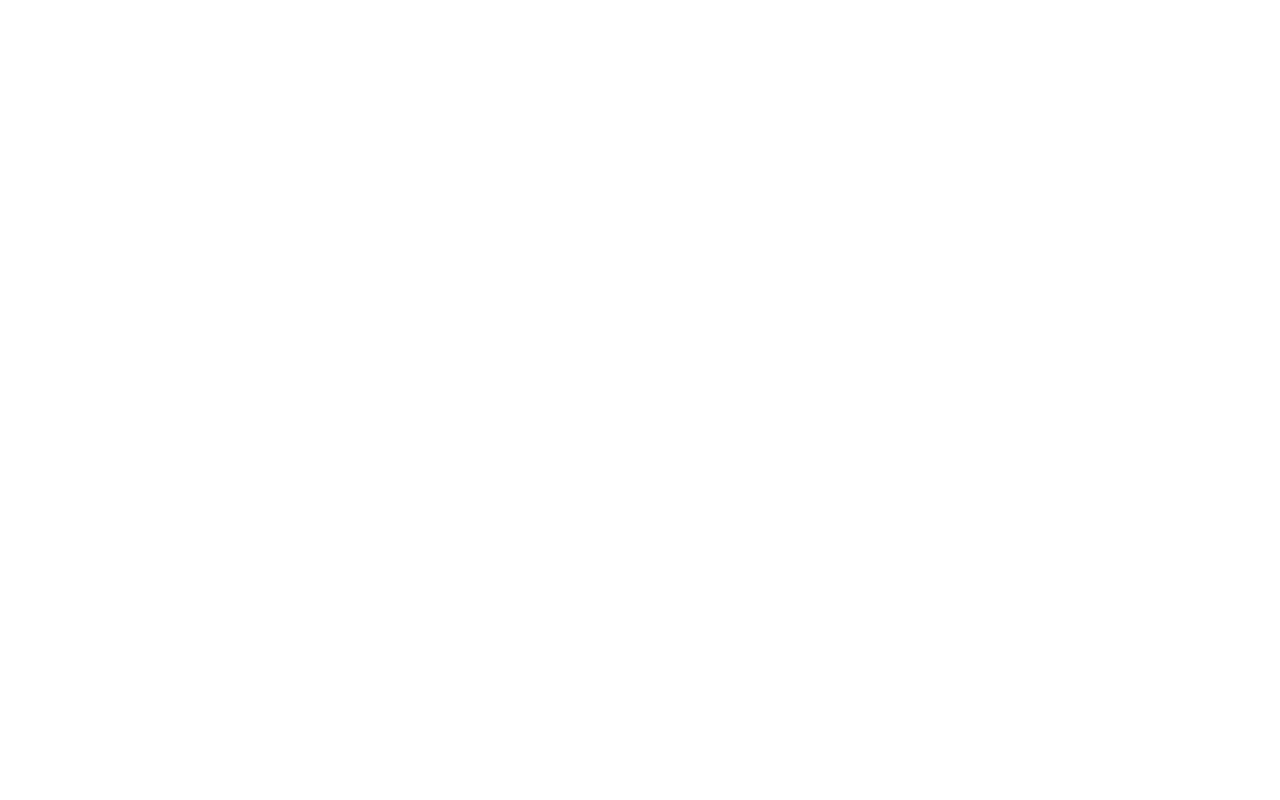
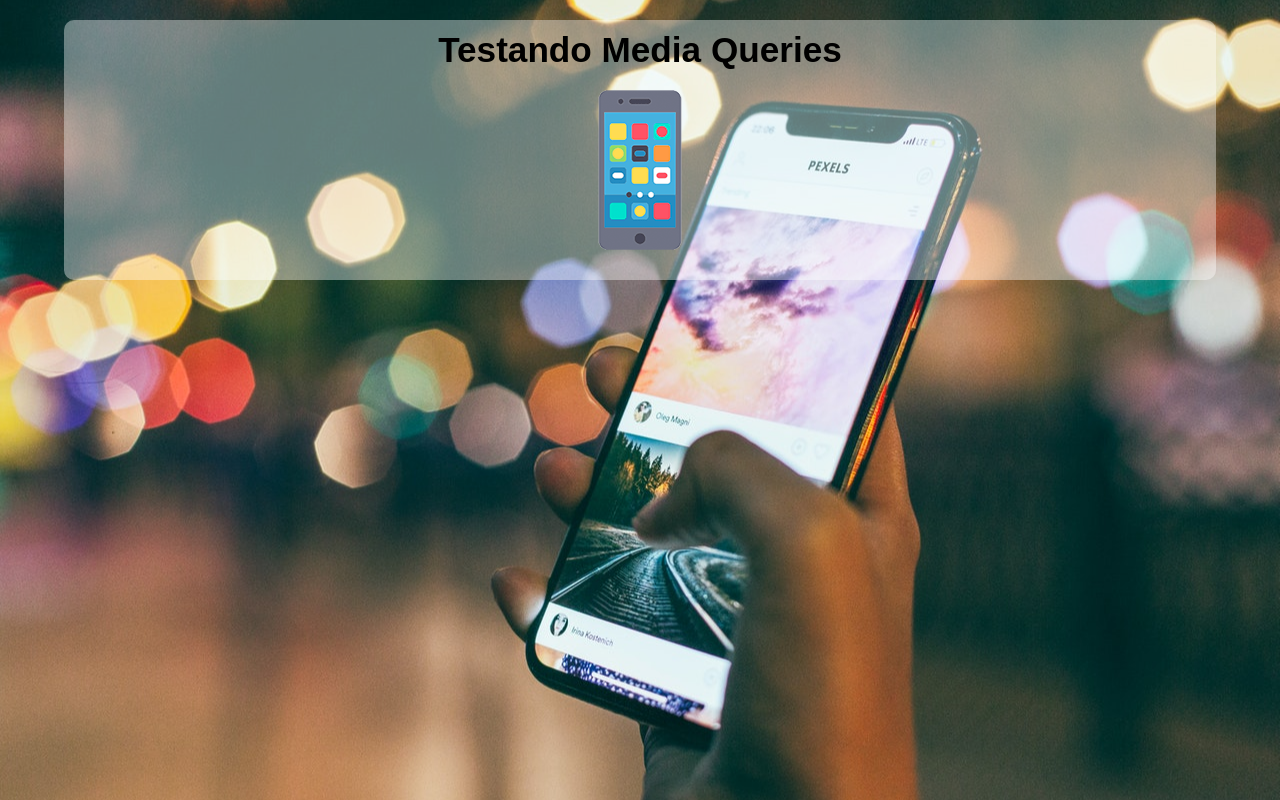
Before and after one commit to ricardozsampaio/html-css, a plain HTML site: page Ex023/MediaQueries4/index.html in a window 1280 px wide. Drawn offline with Linux system fonts and the light colour scheme.

Commit message:
MediaQueries4

```diff
--- /dev/null
+++ b/Ex023/MediaQueries4/estilo/style.css
@@ -0,0 +1,52 @@
+/* Estilos p Smartphone - Mobile First */
+/* Como desenvolvemos o projeto primeiro p smatphone
+ou seja por isso o nome mobile-fist, essa css
+é desenvolvida primeiro */
+
+/* Versão Mobile-first */
+* {
+    margin: 0px;
+    padding: 0px;
+    font-family: Arial, Helvetica, sans-serif;
+    font-size: 1.3em;
+    box-sizing: border-box;/*p incluir a borda no calculo do tamanho*/
+}
+
+html {
+    height: 100%;
+}
+
+body{
+    /* background-color: black; */
+    background-image: url(../imagens/back-phone.jpg);
+    background-repeat: no-repeat;
+    background-size: cover;/*p imagem de fundo caber certinho no body*/
+    background-position: center center;/*P centralizar a imagem vertical e horizontal*/
+
+}
+
+main {
+    background-color: rgba(255, 255, 255, 0.39);
+    /* 90vw é mesma coisa q 90% da largura da tela */
+    width: 90vw; /* Poderia fazer width:90% */
+    margin: auto;/*Centralizar o main*/
+    border-radius: 10px;/*Arredondar a borda do main*/
+    padding: 10px;/*P dar um espacinho interno nos elementos*/
+    margin-top: 20px;/*p o main dar uma afastada do topo*/
+
+}
+
+h1 {
+    text-align: center;
+    font-size: 1em;
+}
+
+img {
+    margin: auto;/*Centralizando as imagens*/
+}
+
+img#phone {display:block;}
+img#tablet {display:none;}
+img#print {display: none;}
+img#pc {display: none;}
+img#tv {display: none;}
--- a/Ex023/MediaQueries4/index.html
+++ b/Ex023/MediaQueries4/index.html
@@ -4,8 +4,21 @@
     <meta charset="UTF-8">
     <meta name="viewport" content="width=device-width, initial-scale=1.0">
     <title>Media Queries</title>
+    <link rel="stylesheet" href="estilo/style.css">
+    <link rel="stylesheet" href="estilo/media-querie.css">
 </head>
 <body>
+    <main>
+        <h1>Testando Media Queries</h1>
+        <img src="imagens/icon-phone.png" id="phone" alt="Acessando via Smartphone" media="all">
+        <img src="imagens/icon-tablet.png" id="tablet" alt="Acessando via Tablet">
+        <img src="imagens/icon-print.png" id="print" alt="Versão p Impressão">
+        <img src="imagens/icon-pc.png" id="tv" alt="Acessando via Desktop">
+        <img src="imagens/icon-tv.png" id="pc" alt="Acessando via TV ou seja Grandes Telas">
+
+
+
+    </main>
 
 </body>
 </html>
```
Also changed, not shown: Ex023/MediaQueries4/estilo/media-querie.css (added, +7 -0 lines).
